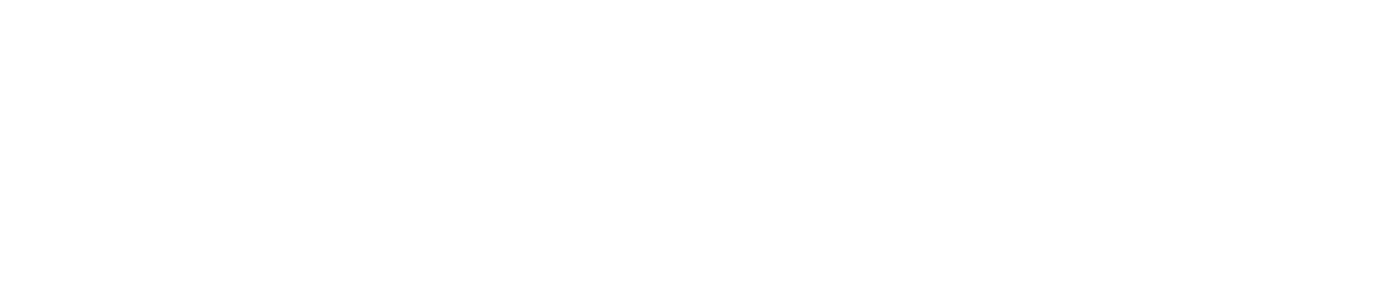
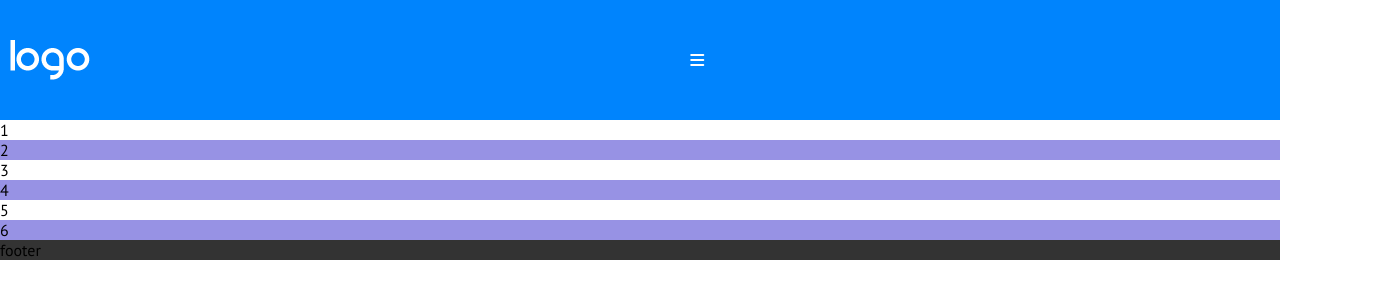
Before and after one commit to davidecaputo/htmlcss-responsive-layout, a plain HTML site: page index.html in a window 1280 px wide. Shown: the whole page, 1400 px wide, since content can reach past the window. Drawn offline with Linux system fonts and the light colour scheme.

Commit message:
Add elements

```diff
--- a/css/style.css
+++ b/css/style.css
@@ -1,3 +1,5 @@
+/* general */
+
 *{
     margin: 0;
     padding: 0;
@@ -16,3 +18,45 @@ body{
     --bgc-card: #B5DDFF;
     --contrast-color: #FDC15F;
 }
+
+.container{
+    margin: 0 auto;
+    width: 1400px;
+}
+
+.d-flex{
+    display: flex;
+    align-items: center;
+    justify-content: space-between;
+}
+
+a{
+    text-decoration: none;
+    color: var(--secondary-color);
+}
+
+li{
+    list-style: none;
+}
+
+/* header */
+
+header{
+    background-color: var(--bgc-header);
+}
+
+header nav{
+    padding: 10px;
+}
+
+/* main */
+
+.violet{
+    background-color: var(--primary-color);
+}
+
+/* footer */
+
+footer{
+    background-color: var(--bgc-footer);
+}
--- a/index.html
+++ b/index.html
@@ -14,27 +14,47 @@
 <body>
     <!-- inizio header -->
     <header>
-        <nav>
-
+        <nav class="container d-flex">
+            <img src="./img/logo.png" alt="logo">
+            <a href="#"><i class="fa-solid fa-bars"></i></a>
+            <ul>
+                <li><a href="#planning">Planning</a></li>
+                <li><a href="#partners">Testimonials</a></li>
+                <li><a href="#">Features</a></li>
+                <li><a href="#">About Us</a></li>
+                <li><a href="#">Get Started</a></li>
+            </ul>
         </nav>
     </header>
     <!-- fine header -->
 
     <!-- inizio main -->
     <main>
-        <section></section>
-        <section></section>
-        <section></section>
-        <section></section>
-        <section></section>
-        <section></section>
+        <section id="general-explanation">
+            <div class="container">1</div>
+        </section>
+        <section id="planning" class="violet">
+            <div class="container">2</div>
+        </section>
+        <section id="partners">
+            <div class="container">3</div>
+        </section>
+        <section id="work-with-us" class="violet">
+            <div class="container">4</div>
+        </section>
+        <section id="about-us">
+            <div class="container">5</div>
+        </section>
+        <section id="get-started" class="violet">
+            <div class="container">6</div>
+        </section>
     </main>
     <!-- fine main -->
 
     <!-- inizio footer -->
     <footer>
-        <div>
-
+        <div class="container">
+            footer
         </div>
     </footer>
     <!-- fine footer -->
```
